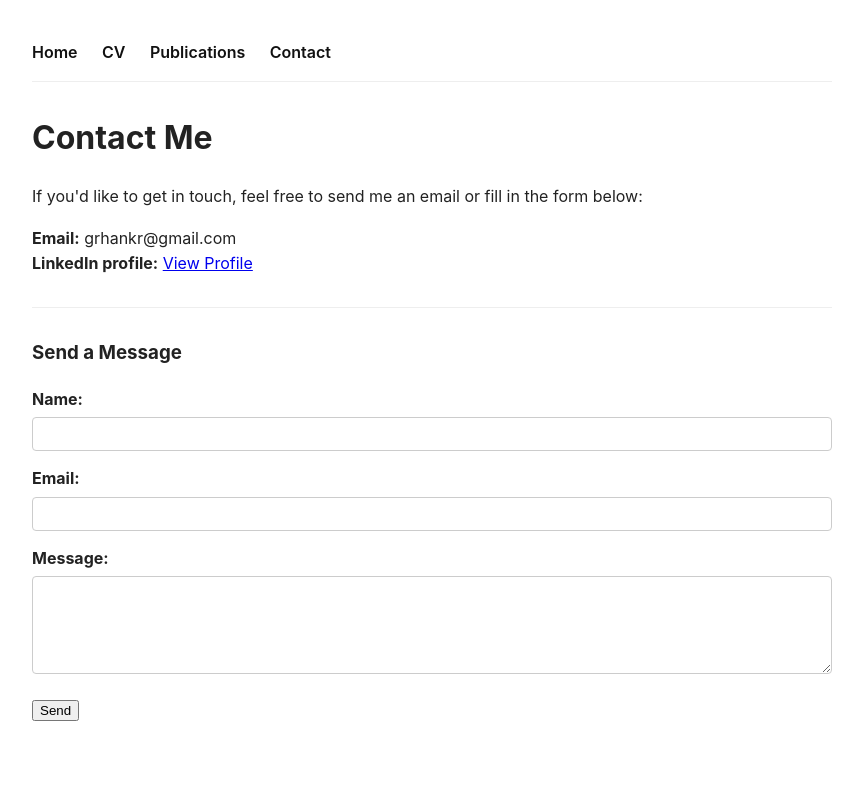
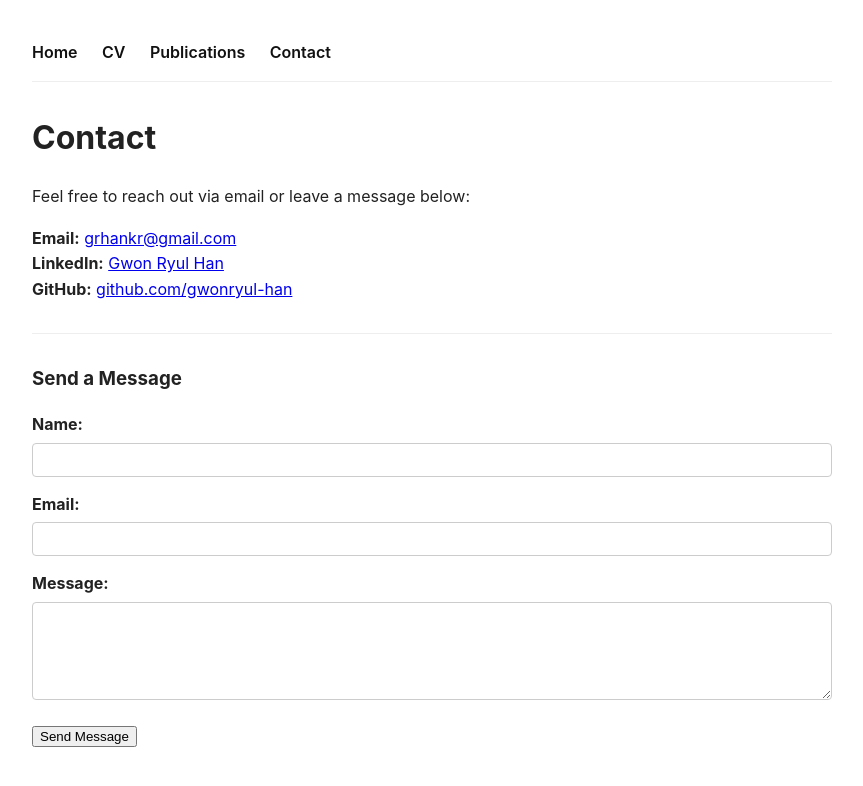
Before and after one commit to Gwonryul-Han/gwonryul-han.github.io, a plain HTML site: page contact.html in a window 1280 px wide. Shown: the whole page, without its empty margins (208-1071 px from the left). Drawn offline with Linux system fonts and the light colour scheme.

Commit message:
Update contact.html

```diff
--- a/contact.html
+++ b/contact.html
@@ -3,7 +3,7 @@
 <head>
   <meta charset="UTF-8">
   <meta name="viewport" content="width=device-width, initial-scale=1.0">
-  <title>Contact | Gwonryul Han</title>
+  <title>Contact | Gwon Ryul Han</title>
   <link rel="stylesheet" href="style.css">
 </head>
 <body>
@@ -14,30 +14,40 @@
     <a href="contact.html">Contact</a>
   </nav>
 
-  <h1>Contact Me</h1>
-  <p>If you'd like to get in touch, feel free to send me an email or fill in the form below:</p>
+  <h1>Contact</h1>
+  <p>Feel free to reach out via email or leave a message below:</p>
+
   <p>
-    <strong>Email:</strong> grhankr@gmail.com<br>
-    <strong>LinkedIn profile:</strong> <a href="https://linkedin.com" target="_blank">View Profile</a>
+    <strong>Email:</strong> <a href="mailto:grhankr@gmail.com">grhankr@gmail.com</a><br>
+    <strong>LinkedIn:</strong> <a href="https://www.linkedin.com/in/gwonryul-han" target="_blank">Gwon Ryul Han</a><br>
+    <strong>GitHub:</strong> <a href="https://github.com/gwonryul-han" target="_blank">github.com/gwonryul-han</a>
   </p>
 
   <hr style="border: 0; border-top: 1px solid #eee; margin: 30px 0;">
 
   <h3>Send a Message</h3>
-  <form action="https://formspree.io/f/YOUR_FORM_ID" method="POST">
+  <!-- Formsubmit 서비스 적용 (회원가입 불필요) -->
+  <form action="https://formsubmit.co/grhankr@gmail.com" method="POST">
+    <!-- 스팸 방지 및 제출 후 돌아올 주소 설정 (선택사항) -->
+    <input type="hidden" name="_captcha" value="false">
+    <input type="hidden" name="_next" value="https://gwonryul-han.github.io/contact.html">
+
     <div class="form-group">
       <label for="name">Name:</label>
       <input type="text" id="name" name="name" required>
     </div>
+
     <div class="form-group">
       <label for="email">Email:</label>
-      <input type="email" id="email" name="_replyto" required>
+      <input type="email" id="email" name="email" required>
     </div>
+
     <div class="form-group">
       <label for="message">Message:</label>
       <textarea id="message" name="message" rows="5" required></textarea>
     </div>
-    <button type="submit">Send</button>
+
+    <button type="submit">Send Message</button>
   </form>
 </body>
 </html>
```
